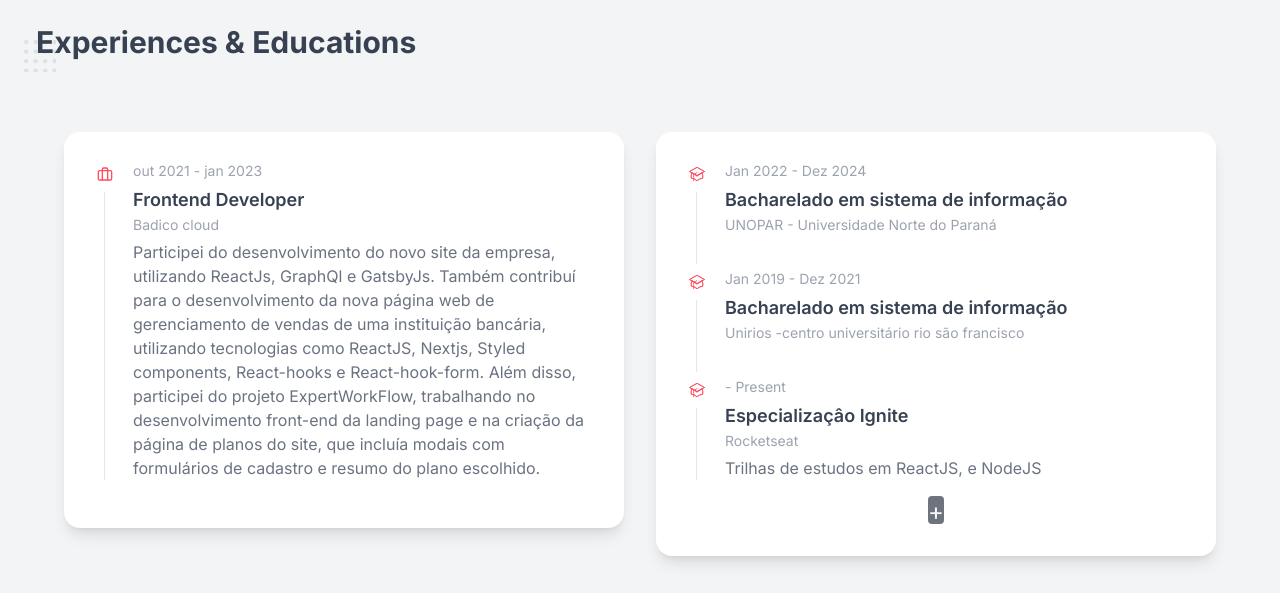
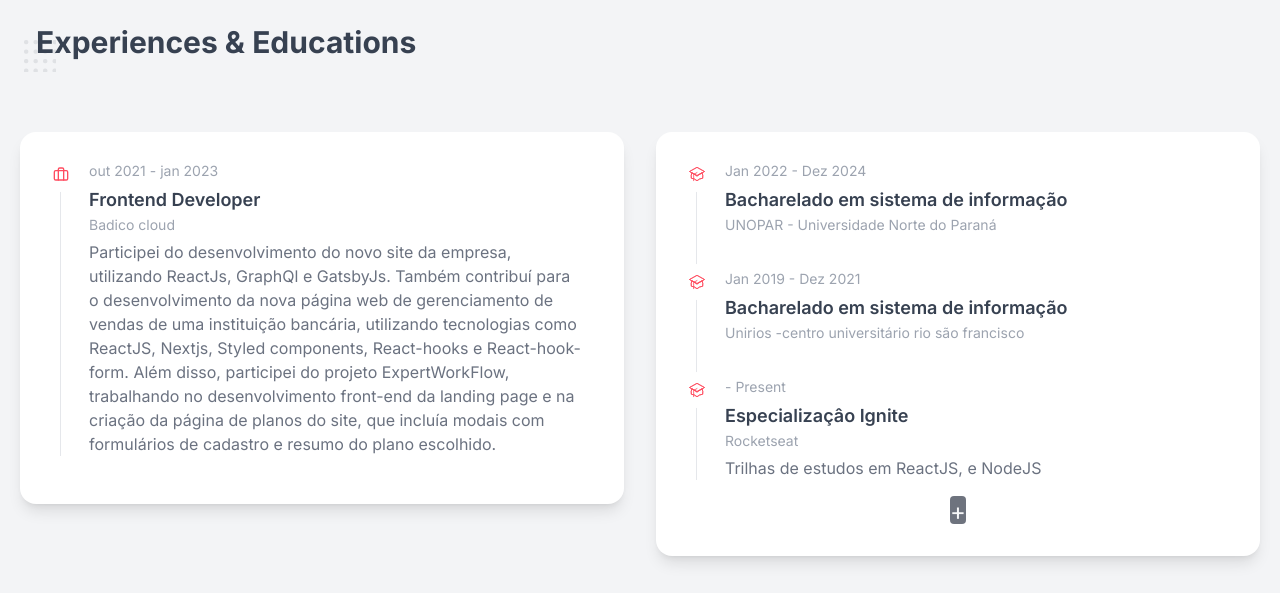
Before and after one commit to airtonsena10/Airtonjs-dev, a Next.js app: page / in a window 1280 px wide. Shown: the part 1160-1753 px from the top of the page. Built offline with nearby package versions, Linux system fonts and the light colour scheme.

Commit message:
styles: exp and work

```diff
--- a/src/components/ExperienceSection.tsx
+++ b/src/components/ExperienceSection.tsx
@@ -12,7 +12,7 @@ export default function ExperienceSection() {
   return (
     <>
       <SectionTitle>Experiences & Educations</SectionTitle>
-      <div className="px-16 py-15 mt-10 grid gap-8 md:grid-cols-2">
+      <div className="px-16 py-15 mt-10 grid gap-8 md:grid-cols-2 px-5">
         {/* Experience */}
         <div>
           <div className="rounded-2xl bg-white px-10 py-8 shadow-lg dark:bg-gray-700">
--- a/src/components/RecentWorkSection.tsx
+++ b/src/components/RecentWorkSection.tsx
@@ -8,7 +8,7 @@ export default function RecentWorkSection() {
   return (
     <>
       <SectionTitle>Recent Works</SectionTitle>
-      <div className="px-16 mt-10 grid gap-4 xs:grid-cols-2 md:grid-cols-3 md:gap-8">
+      <div className="px-16 mt-10 grid gap-4 xs:grid-cols-2 md:grid-cols-3 md:gap-8 px-5 ">
         {works
           .filter((_, index) => index < 6)
           .map((work) => (
```
